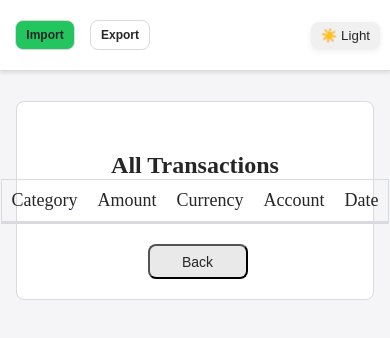
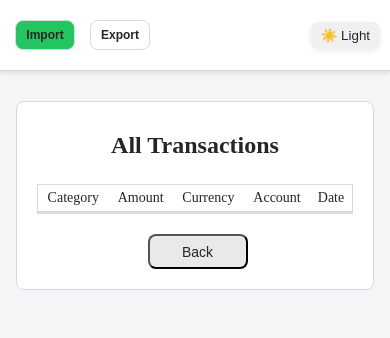
Before and after one commit to yaryhiin/wallet-react, a React (Create React App) app: page /transactions in a window 390 px wide. Shown: the top 338 px of the page. Built offline with nearby package versions, Linux system fonts and the light colour scheme.

Commit message:
improved allTransactions ui for phone

```diff
--- a/src/components/styles/Transactions.module.scss
+++ b/src/components/styles/Transactions.module.scss
@@ -141,6 +141,24 @@ td {
 }
 
 @media (max-width: 600px) {
+  table {
+    margin-top: 25px;
+  }
+
+  th {
+    font-size: 14px;
+    padding: 5px;
+  }
+
+  td {
+    font-size: 12px;
+    padding: 5px;
+  }
+
+  .allTransactionsBox {
+    margin-top: 10px;
+  }
+
   .transactionsBox, .transactions {
     width: 100%;
     justify-content: center;
```
